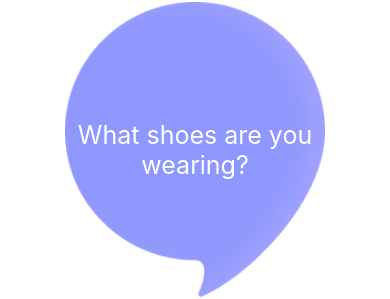
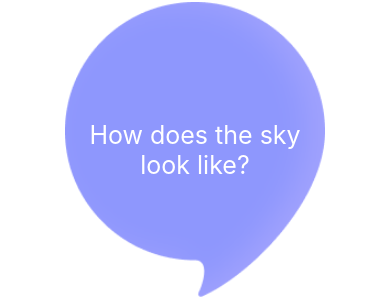
Before and after one commit to HCI-3Trillion/Keepit, a React Native app: screen /Home in a window 390 px wide. Shown: the part 223-522 px from the top of the page. Built offline with nearby package versions, Linux system fonts and the light colour scheme.

Commit message:
랜덤 토픽 하루에 한번만

```diff
--- a/src/screens/HomeScreen.js
+++ b/src/screens/HomeScreen.js
@@ -1,4 +1,4 @@
-import React, { useContext } from 'react';
+import React, { useState, useContext } from 'react';
 import {
   StyleSheet,
   Text,
@@ -26,7 +26,8 @@ const helpHeight = dimensions.height * 0.9;
 
 const HomeScreen = ({ navigation }) => {
   const { stories } = useContext(StoryContext);
-  const [helpVisible, setHelpVisible] = React.useState(false);
+  const [helpVisible, setHelpVisible] = useState(false);
+  const today = new Date().getDate();
   const getRandom = (min, max) => Math.floor(Math.random() * (max - min) + min);
   const toggle = () => setHelpVisible(!helpVisible);
 
@@ -67,7 +68,7 @@ const HomeScreen = ({ navigation }) => {
       </View>
       <View style={styles.bubbleContainer}>
         <ImageBackground style={styles.bubble} source={Bubble}>
-          <Text style={styles.topic}>{Topic[getRandom(0, Topic.length)]}</Text>
+          <Text style={styles.topic}>{Topic[today % Topic.length]}</Text>
         </ImageBackground>
       </View>
       <View style={styles.buttonContainer}>
@@ -130,7 +131,7 @@ const styles = StyleSheet.create({
     color: 'white',
     fontSize: 25,
     textAlign: 'center',
-    padding: '0px 20px',
+    padding: 20,
   },
   buttonContainer: {
     flex: 1,
```
